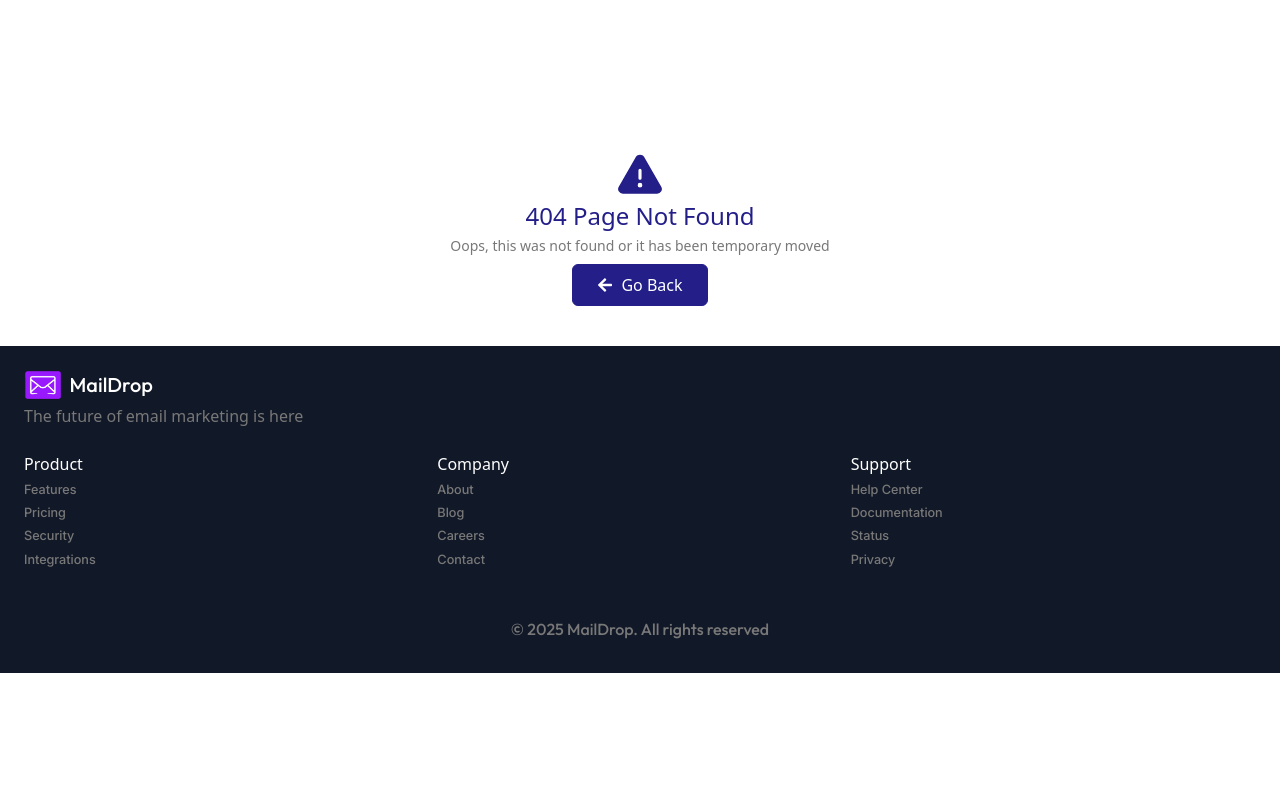
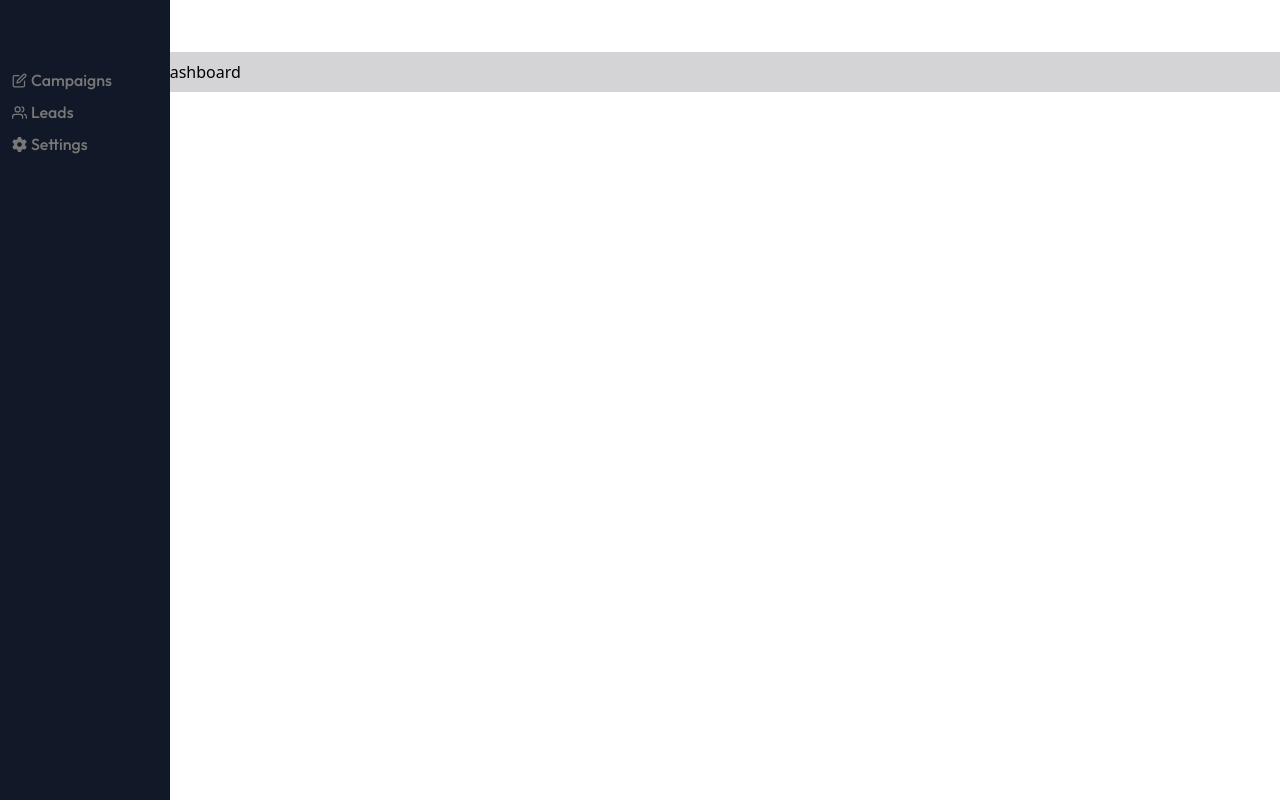
Before and after one commit to Habeebamoo/MailDrop, a React (Vite) app in the folder client/: page /dashboard in a window 1280 px wide. Built offline with nearby package versions, Linux system fonts and the light colour scheme.

Commit message:
created dashboard and navbar

```diff
--- a/client/src/App.tsx
+++ b/client/src/App.tsx
@@ -8,6 +8,8 @@ import {
 import HomePage from "./pages/HomePage"
 import AuthPage from "./pages/AuthPage"
 import NotFoundPage from "./pages/NotFoundPage"
+import Dashboard from "./pages/Dashboard"
+import DashboardPage from "./components/dashboard/DashboardPage"
 
 const App = () => {
   const router = createBrowserRouter(
@@ -15,6 +17,9 @@ const App = () => {
       <>
         <Route path="/" element={<HomePage />} />
         <Route path="/login" element={<AuthPage />} />
+        <Route path="/dashboard" element={<Dashboard />} >
+          <Route path="" element={<DashboardPage />} />
+        </Route>
         <Route path="*" element={<NotFoundPage />} />
       </>
     )
--- /dev/null
+++ b/client/src/components/dashboard/DashboardPage.tsx
@@ -0,0 +1,10 @@
+
+const DashboardPage = () => {
+  return (
+    <section className="md:ml-[150px] p-2">
+      <h1>Dashboard</h1>
+    </section>
+  )
+}
+
+export default DashboardPage
--- /dev/null
+++ b/client/src/components/dashboard/Header.tsx
@@ -0,0 +1,14 @@
+import logo from "../../assets/logo.png"
+
+const Header = () => {
+  return (
+    <header className="p-3 bg-white z-2">
+      <div className="flex-start">
+        <img src={logo} className="h-5" />
+        <h1 className="text-primary text-xl font-outfit ml-1">MailDrop</h1>
+      </div>
+    </header>
+  )
+}
+
+export default Header
--- /dev/null
+++ b/client/src/components/dashboard/Navbar.tsx
@@ -0,0 +1,45 @@
+import { FaGear } from "react-icons/fa6"
+import { FiEdit, FiHome, FiUsers } from "react-icons/fi"
+import { NavLink } from "react-router-dom"
+
+const Navbar = () => {
+  return (
+    <div>
+      <div className="max-md:hidden fixed top-0 bottom-0 left-0 w-[170px] bg-secondary">
+        <div className="flex-start mt-17 pl-3">
+          <FiEdit size={15} color="rgb(121, 120, 120)" />
+          <NavLink
+            to={"/dashboard/campaigns"}
+            className="text-accent cursor-pointer ml-1 font-outfit block hover:text-white"
+          >Campaigns</NavLink>
+        </div>
+        <div className="flex-start mt-2 pl-3">
+          <FiUsers size={15} color="rgb(121, 120, 120)" />
+          <NavLink
+            to={"/dashboard/leads"}
+            className="text-accent cursor-pointer ml-1 font-outfit block hover:text-white"
+          >Leads</NavLink>
+        </div>
+        <div className="flex-start mt-2 pl-3">
+          <FaGear size={15} color="rgb(121, 120, 120)" />
+          <NavLink
+            to={"/dashboard/settings"}
+            className="text-accent cursor-pointer ml-1 font-outfit block hover:text-white"
+          >Settings</NavLink>
+        </div>
+      </div>
+      <div className="md:hidden">
+        <div className="fixed bottom-0 left-0 right-0 p-3 rounded-t-lg">
+          <div className="bg-secondary p-4 rounded-full flex justify-around items-ce ter">
+            <FiHome color="white" size={20} />
+            <FiEdit color="rgb(121, 120, 120)" size={20} />
+            <FiUsers color="rgb(121, 120, 120)" size={20} />
+            <FaGear color="rgb(121, 120, 120)" size={20} />
+          </div>
+        </div>
+      </div>
+    </div>
+  )
+}
+
+export default Navbar
--- a/client/src/index.css
+++ b/client/src/index.css
@@ -57,6 +57,7 @@
 	--color-accentLight: #d4d3d6;
 	--color-bg: rgb(238, 240, 241);
 	--color-bg2: rgb(218, 220, 221);
+	--color-fade: rgba(0, 0, 0, 0.2);
 	--font-inter: "inter";
 	--font-open: "opensans";
 	--font-outfit: "outfit";
--- a/client/src/pages/AuthPage.tsx
+++ b/client/src/pages/AuthPage.tsx
@@ -4,6 +4,10 @@ import { FaEye, FaEyeSlash } from "react-icons/fa"
 const AuthPage = () => {
   const [isLogin, setIsLogin] = useState<boolean>(true)
   const [passwordShown, setPasswordShown] = useState<boolean>(false)
+
+  const handleAuth = () => {
+    window.location.href = "/dashboard"
+  }
 
   const toggleLogin = () => {
     setIsLogin(!isLogin)
@@ -61,7 +65,7 @@ const AuthPage = () => {
             <div onClick={togglePassword} className="absolute top-[42px] right-[10px] cursor-pointer">{passwordIcon}</div>
           </div>
           <p className="text-sm ml-1 text-primary font-outfit mb-3 mt-3 cursor-pointer hover:font-inter">Forgot Password?</p>
-          <button className="py-2 btn-primary w-full">{isLogin ? "Login" : "Sign Up"}</button>
+          <button onClick={handleAuth} className="py-2 btn-primary w-full">{isLogin ? "Login" : "Sign Up"}</button>
           <p className="text-center text-sm text-accent mt-4">
             {isLogin ? "Don't have an account? " : "Already have an account? "}
             <span className="text-primary cursor-pointer font-outfit" onClick={toggleLogin}>{isLogin ? "Sign Up" : "Login"}</span>
--- /dev/null
+++ b/client/src/pages/Dashboard.tsx
@@ -0,0 +1,18 @@
+import { Outlet } from "react-router-dom"
+import Header from "../components/dashboard/Header"
+import { useState } from "react"
+import Navbar from "../components/dashboard/Navbar"
+
+const Dashboard = () => {
+  const [navActive, setNavActive] = useState<boolean>(false)
+
+  return (
+    <main className="bg-accentLight">
+      <Header />
+      <Navbar />
+      <Outlet />
+    </main>
+  )
+}
+
+export default Dashboard
```
